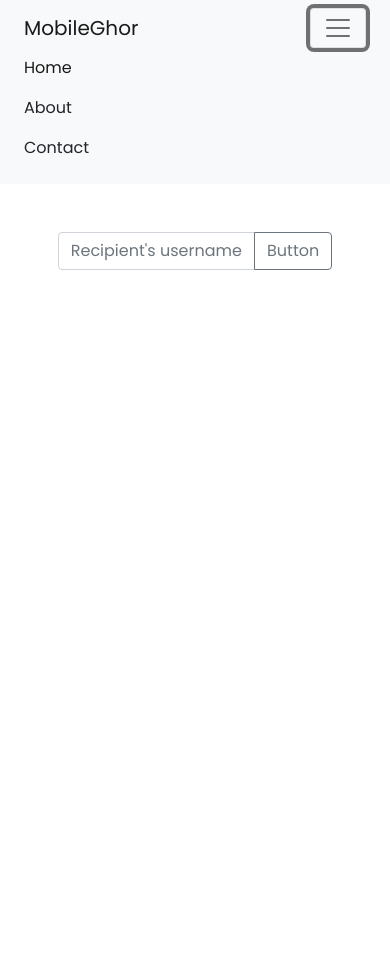
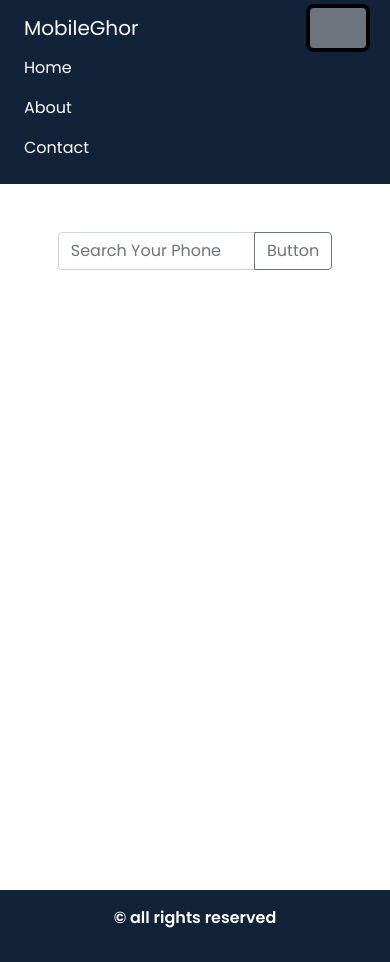
Before and after one commit to Arshat-Rony/phones-hunter-website, a plain HTML site: page index.html in a window 390 px wide. Both pictures are taken after a click on the button "Toggle navigation". Before the commit the page ends 844 px from the top, so only its background shows below. Drawn offline with nearby package versions, Linux system fonts and the light colour scheme; a web font is replaced by a local one.

Commit message:
final commit

```diff
--- a/index.html
+++ b/index.html
@@ -29,10 +29,10 @@
 <body>
     <!-- =================header section =================== -->
     <header>
-        <nav class="navbar navbar-expand-lg navbar-light bg-light container-fluid">
+        <nav class="navbar navbar-expand-lg header container-fluid">
             <div class="container">
-                <a class="navbar-brand" href="#">MobileGhor</a>
-                <button class="navbar-toggler" type="button" data-bs-toggle="collapse"
+                <a class="navbar-brand text-white" href="#">MobileGhor</a>
+                <button class="navbar-toggler bg-secondary " type="button" data-bs-toggle="collapse"
                     data-bs-target="#navbarSupportedContent" aria-controls="navbarSupportedContent"
                     aria-expanded="false" aria-label="Toggle navigation">
                     <span class="navbar-toggler-icon"></span>
@@ -40,13 +40,13 @@
                 <div class="collapse navbar-collapse" id="navbarSupportedContent">
                     <ul class="navbar-nav ms-auto mb-2 mb-lg-0">
                         <li class="nav-item">
-                            <a class="nav-link active" aria-current="page" href="#">Home</a>
+                            <a class="nav-link  text-white active " aria-current="page" href="#">Home</a>
                         </li>
                         <li class="nav-item">
-                            <a class="nav-link text-dark" href="#">About</a>
+                            <a class="nav-link  text-white text-dark" href="#">About</a>
                         </li>
                         <li class="nav-item">
-                            <a class="nav-link text-dark ">Contact</a>
+                            <a class="nav-link  text-white text-dark ">Contact</a>
                         </li>
                     </ul>
                 </div>
@@ -61,7 +61,7 @@
         <div class="container">
             <div class=" ">
                 <div class="input-group mb-3 mt-5 w-75 mx-auto">
-                    <input id="input" type="text" class="form-control" placeholder="Recipient's username"
+                    <input id="input" type="text" class="form-control" placeholder="Search Your Phone"
                         aria-label="Recipient's username" aria-describedby="button-addon2">
                     <button class="btn btn-outline-secondary" type="button" id="button-search">Button</button>
                 </div>
@@ -75,7 +75,6 @@
                 </div>
                 <div>
                     <div class="searched-phone row gap-3 mt-5 d-flex justify-content-center align-items-center ">
-
                     </div>
                 </div>
                 <div class="extra row gap-3 mt-5 d-flex justify-content-center align-items-center ">
@@ -87,8 +86,13 @@
     </main>
     <!--========================= footer sectio===========================  -->
     <footer>
+        <div class="footer">
+            <p class="fw-bold text-white d-flex justify-content-center align-items-center">&copy; all rights reserved
+            </p>
+        </div>
+    </footer>
 
-    </footer>
+
 
 
 
--- a/index.js
+++ b/index.js
@@ -58,8 +58,8 @@ const display_data = (phones) => {
             <div class="card p-4 rounded-3 col-12 col-md-4" style="width: 20rem;">
                   <img src="${phone.image}" class="card-img-top" alt="...">
                   <div class="card-body">
-                      <h5 class="card-title">${phone.brand}</h5>
-                      <h6 class="">${phone.phone_name}</h6>
+                      <h5 class="card-title ">${phone.brand}</h5>
+                      <h6 class="text-dark">${phone.phone_name}</h6>
                       <p class="card-text">Our Product Our Guranty</p>
                       <a href="#" class="btn btn-primary detail-btn" onclick="view_Phone('${phone.slug}')">See Dertails</a>
                   </div>
@@ -101,7 +101,7 @@ function view_Phone(phone) {
 function showPhone(phone) {
     console.log(phone)
     viewedPhone.innerHTML = `
-<div class="card mb-3 mt-3 p-4" style="max-width:1400px;">
+<div class="card my-card mb-3 mt-3 p-4" style="max-width:1400px;">
     <div  class = "row g-2">
         <div class ="col-12 col-md-4">
                 <img  src="${phone.image}" class="card-img-top mx-auto" style="max-width:500px;" alt="...">
--- a/style.css
+++ b/style.css
@@ -10,7 +10,30 @@ h1 {
     color: white;
 }
 
+.header {
+    background-color: #122239;
+}
+
 .load-content {
     width: 4rem;
     height: 4rem;
 }
+
+main {
+    min-height: 78vh;
+}
+
+.footer {
+    background-color: #122239;
+    padding: 1rem 0;
+}
+
+.card {
+    background-color: #122239af;
+    color: white;
+
+}
+
+.my-card {
+    background-color: #122239;
+}
```
